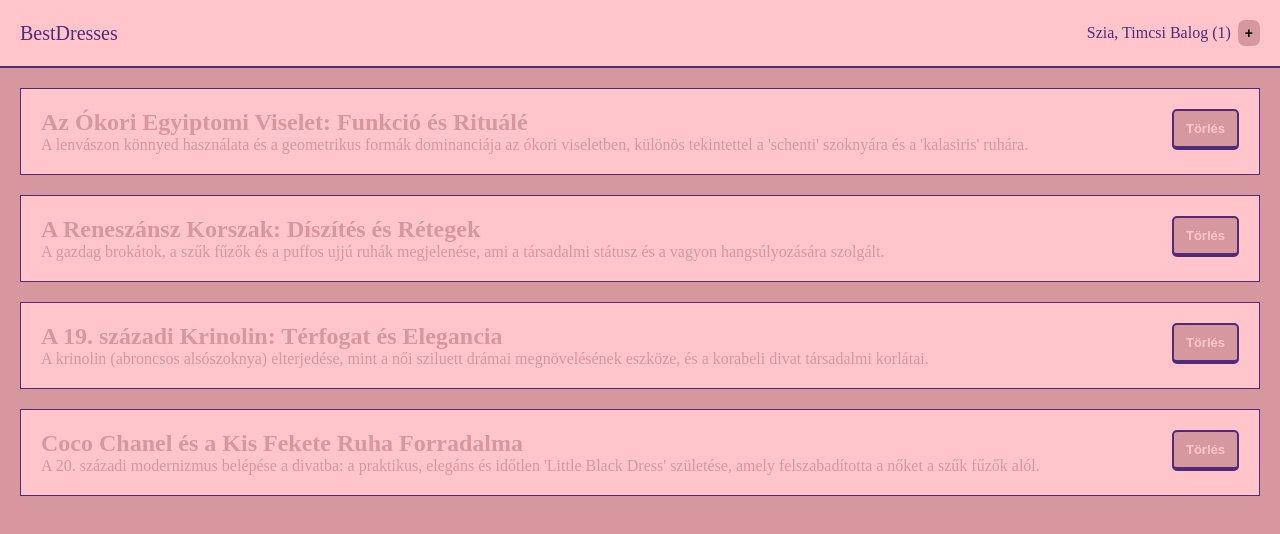
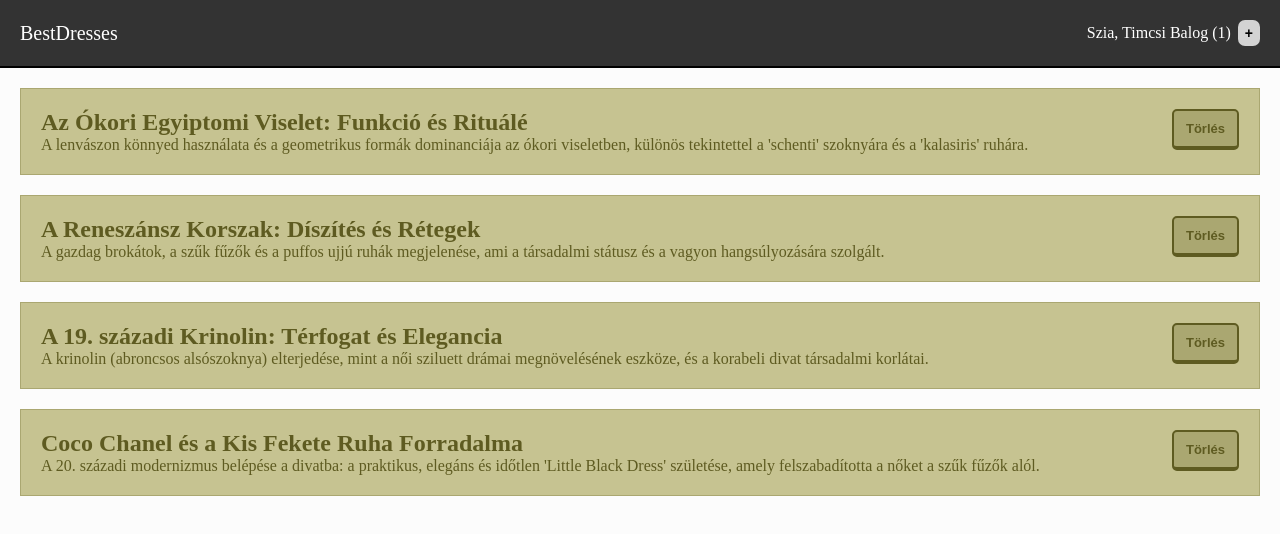
Before and after one commit to YosypBaloh/vue-project-webshop-Joseph, a Vue app: page / in a window 1280 px wide. Shown: the top 534 px of the page. Built offline with nearby package versions, Linux system fonts and the light colour scheme.

Commit message:
Change the colors on CSS section

```diff
--- a/src/App.vue
+++ b/src/App.vue
@@ -24,7 +24,7 @@ export default {
 }
 
 body {
-    background: #d6989e;
+    background: #fcfcfc;
 }
 
 </style>
--- a/src/components/Articles.vue
+++ b/src/components/Articles.vue
@@ -52,24 +52,24 @@
 }
 
 #articles .post {
-    background: #FFC5CB;
+    background: #c6c391;
     padding: 20px;
     margin-bottom: 20px;
-    border: 1px solid #502B7B;
-    color: #d6989e;
+    border: 1px solid #aaa771;
+    color: #5e5b21;
     float:left;
     width: 100%;
 }
 
 #articles .post button {
     float: right;
-    background: #d6989e;
-    border: 2px solid #502B7B;
+    background: #aaa771;
+    border: 2px solid #5e5b21;
     border-bottom-width: 4px;
     padding: 10px 12px;
     font-size: 13px;
     font-weight: bold;
-    color: #FFC5CB;
+    color: #5e5b21;
     border-radius: 5px;
     cursor: pointer;
     transition: all 500ms ease;
--- a/src/components/header.vue
+++ b/src/components/header.vue
@@ -56,10 +56,10 @@ export default {
 
 <style lang='css' scoped>
 .header {
-    background: #FFC5CB;
-    color:#502B7B;
+    background: #333;
+    color:#fff;
     padding: 20px;
-    border-bottom: 2px solid #502B7B;
+    border-bottom: 2px solid #000;
 
     display: flex;
     justify-content: space-between;
@@ -78,7 +78,7 @@ export default {
 
 .header button {
     border: 0;
-    background: #d6989e;
+    background: lightgray;
     border-radius: 7px;
     padding: 5px 7px;
     font-size: 14px;
@@ -87,7 +87,7 @@ export default {
 }
 
 .header button:hover {
-    background: #502B7B;
-    color: #FFC5CB;
+    background: #000;
+    color: #fafafa;
 }
 </style>
```
